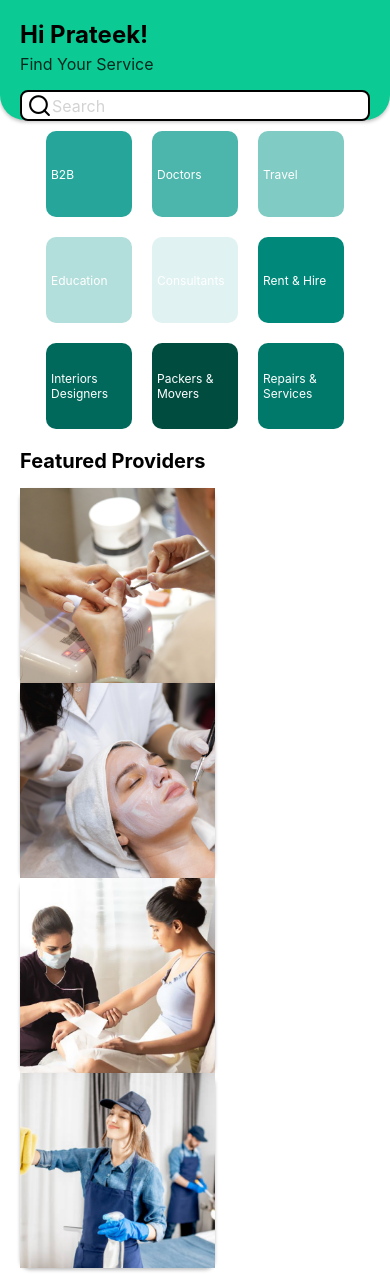
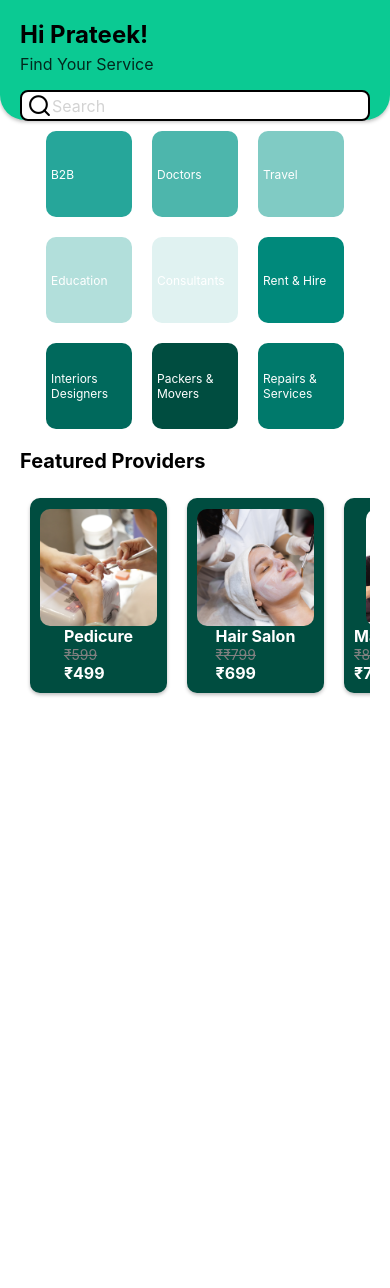
Before and after one commit to alphahit/omnivice, a React Native app: screen /Home in a window 390 px wide. After the commit the page ends 844 px from the top, so only its background shows below. Built offline with nearby package versions, Linux system fonts and the light colour scheme.

Commit message:
FlatlIst Added

```diff
--- a/src/screens/Home.jsx
+++ b/src/screens/Home.jsx
@@ -41,6 +41,36 @@ const Home = () => {
     {id: 'packersMovers', name: 'Packers & Movers', color: '#004D40'}, // Darkest teal
     {id: 'repairsServices', name: 'Repairs & Services', color: '#00796B'}, // Mid teal
   ];
+  const featuredProviders = [
+    {
+      id: 'provider1',
+      image: require('../assets/images/providerone.png'),
+      name: 'Pedicure',
+      originalPrice: '599',
+      discountedPrice: '499',
+    },
+    {
+      id: 'provider2',
+      image: require('../assets/images/providertwo.png'),
+      name: 'Hair Salon',
+      originalPrice: '₹799',
+      discountedPrice: '699',
+    },
+    {
+      id: 'provider3',
+      image: require('../assets/images/providerthree.png'),
+      name: 'Massage Therapy',
+      originalPrice: '899',
+      discountedPrice: '799',
+    },
+    {
+      id: 'provider4',
+      image: require('../assets/images/providerfour.png'),
+      name: 'Facial Treatment',
+      originalPrice: '999',
+      discountedPrice: '899',
+    },
+  ];
 
   const [term, setTerm] = useState('');
   const navigation = useNavigation();
@@ -80,13 +110,15 @@ const Home = () => {
       marginBottom: 15, // Space between title and image
     },
     featuredProvidersPressable: {
-      height: wp('50%'), // Responsive width and height
-      width: wp('50%'),
+      flex: 1,
+      margin: 10,
+      height: wp('50%'),
       backgroundColor: themeColors.teal900,
-      justifyContent: 'center', // Centers the image vertically
-      alignItems: 'center', // Centers the image horizontally
-      borderRadius: 10, // Optional: rounds corners
-      shadowColor: '#000',
+      justifyContent: 'center',
+      alignItems: 'center',
+      borderRadius: 10,
+      padding: 10,
+      shadowColor: themeColors.text,
       shadowOffset: {
         width: 0,
         height: 2,
@@ -96,8 +128,9 @@ const Home = () => {
       elevation: 5,
     },
     featuredProviderImage: {
-      width: '100%', // Ensures the image covers the pressable area
-      height: '100%',
+      borderRadius: 10,
+      width: wp(30),
+      height: wp(30), // Adjust according to your design
     },
   });
   // const backgroundStyleWithoutFlex = {
@@ -141,6 +174,28 @@ const Home = () => {
       </View>
     );
   };
+  const renderProvider = ({ item }) => (
+    <Pressable style={dynamicStyles.featuredProvidersPressable}>
+      <Image
+        style={dynamicStyles.featuredProviderImage}
+        source={item.image}
+        resizeMode="cover"
+      />
+      <View>
+      <Text style={{ fontWeight: 'bold', fontSize: 16, color: 'white' }}>{item.name}</Text>
+      <Text
+        style={{
+          textDecorationLine: 'line-through',
+          textDecorationStyle: 'solid',
+          color: 'gray',
+          fontSize: 14,
+        }}>
+        ₹{item.originalPrice}
+      </Text>
+      <Text style={{ fontWeight: 'bold', color: 'white', fontSize: 16 }}>₹{item.discountedPrice}</Text>
+      </View>
+    </Pressable>
+  );
   return (
     <SafeAreaView style={backgroundStyle}>
       <StatusBar
@@ -229,34 +284,13 @@ const Home = () => {
   <Text style={dynamicStyles.featuredProvidersTitle}>
     Featured Providers
   </Text>
-  <Pressable style={dynamicStyles.featuredProvidersPressable}>
-    <Image
-      style={dynamicStyles.featuredProviderImage}
-      source={require('../assets/images/providerone.png')}
-      resizeMode="cover"
-    />
-  </Pressable>
-  <Pressable style={dynamicStyles.featuredProvidersPressable}>
-    <Image
-      style={dynamicStyles.featuredProviderImage}
-      source={require('../assets/images/providertwo.png')}
-      resizeMode="cover"
-    />
-  </Pressable>
-  <Pressable style={dynamicStyles.featuredProvidersPressable}>
-    <Image
-      style={dynamicStyles.featuredProviderImage}
-      source={require('../assets/images/providerthree.png')}
-      resizeMode="cover"
-    />
-  </Pressable>
-  <Pressable style={dynamicStyles.featuredProvidersPressable}>
-    <Image
-      style={dynamicStyles.featuredProviderImage}
-      source={require('../assets/images/providerfour.png')}
-      resizeMode="cover"
-    />
-  </Pressable>
+  <FlatList
+    data={featuredProviders}
+    renderItem={renderProvider}
+    keyExtractor={item => item.id}
+    horizontal={true}
+    contentContainerStyle={{ paddingBottom: 20 }}
+  />
 </View>
       </View>
 
```
